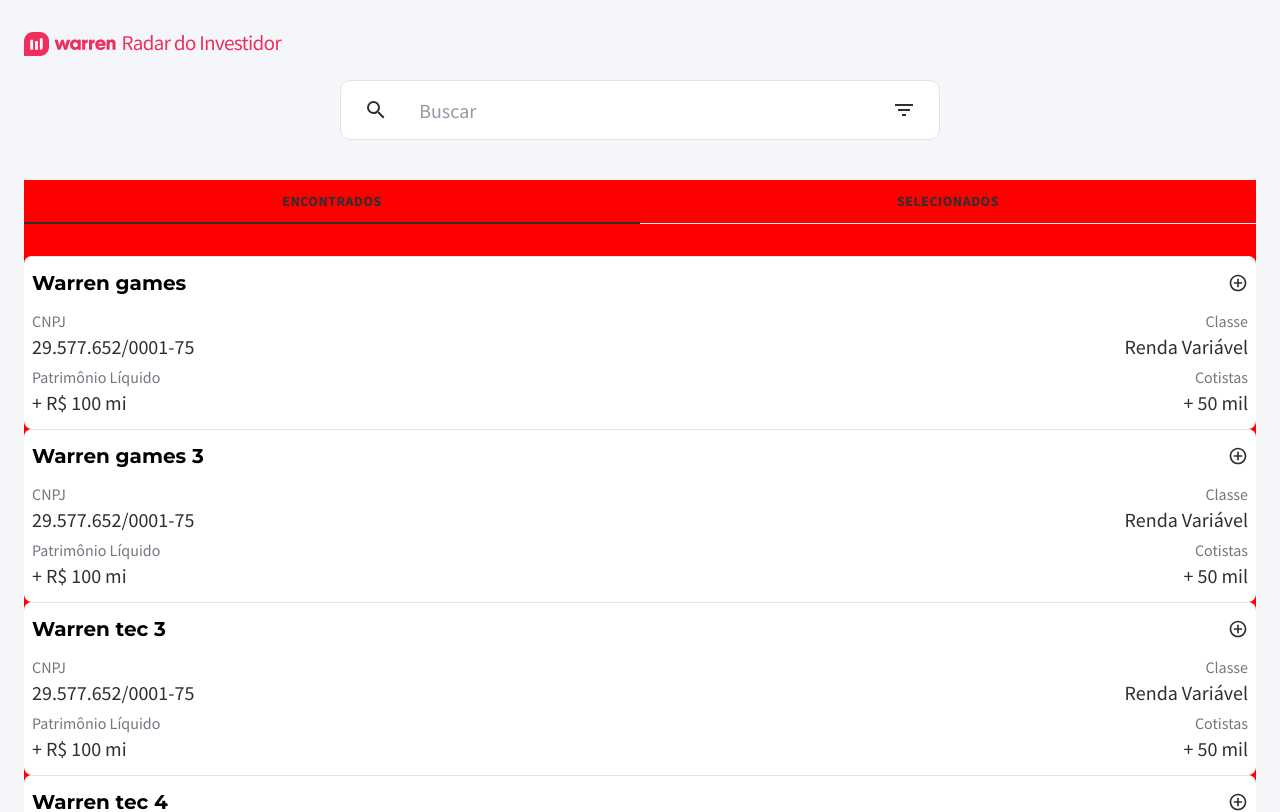
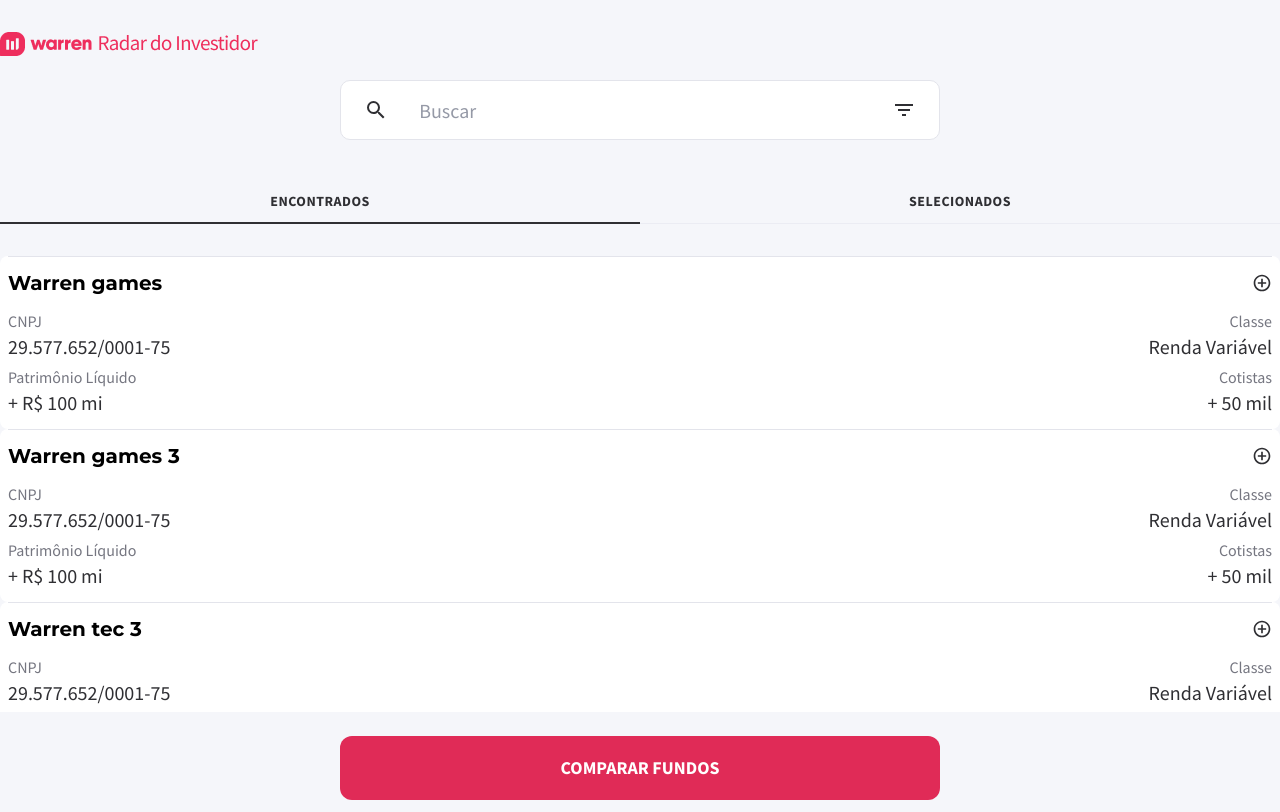
Before and after one commit to luizmellodev/radardoinvestidor-frontend, a Next.js app: page / in a window 1280 px wide. Shown: the top 812 px of the page. Built offline with nearby package versions, Linux system fonts and the light colour scheme.

Commit message:
fix overflow list bug

```diff
--- a/src/components/Screen/styles.ts
+++ b/src/components/Screen/styles.ts
@@ -1,6 +1,6 @@
 import styled from 'styled-components';
 
 export const Container = styled.div`
-  height: 100%;
-  padding: 32px 24px;
+  height: 100vh;
+  padding-top: 32px;
 `;
--- a/src/components/Tabs/Tab/styles.ts
+++ b/src/components/Tabs/Tab/styles.ts
@@ -1,5 +1,6 @@
 import styled from 'styled-components';
 
 export const Container = styled.div`
-  flex: 1;
+  flex: 1 1 auto;
+  overflow-y: auto;
 `;
--- a/src/components/Tabs/index.tsx
+++ b/src/components/Tabs/index.tsx
@@ -1,7 +1,7 @@
 import React, { ReactElement, useState } from 'react';
 
 import TabTitle from './TabTitle';
-import { Container, TabList } from './styles';
+import { Container, TabsHeader } from './styles';
 
 type TabsProps = {
   children: ReactElement[];
@@ -12,7 +12,7 @@
 
   return (
     <Container>
-      <TabList>
+      <TabsHeader>
         {children.map((tab, index) => (
           <TabTitle
             key={index}
@@ -22,7 +22,7 @@
             setSelectedTab={setSelectedTab}
           />
         ))}
-      </TabList>
+      </TabsHeader>
       {children[selectedTab]}
     </Container>
   );
--- a/src/components/Tabs/styles.ts
+++ b/src/components/Tabs/styles.ts
@@ -1,11 +1,13 @@
 import styled from 'styled-components';
 
 export const Container = styled.div`
+  min-height: 42px;
+  display: flex;
+  flex-direction: column;
   flex: 1;
-  background-color: red;
 `;
 
-export const TabList = styled.ul`
+export const TabsHeader = styled.ul`
   display: flex;
   list-style: none;
 `;
--- a/src/pages/index.tsx
+++ b/src/pages/index.tsx
@@ -4,7 +4,6 @@
 
 import SubmitButton from 'components/SubmitButton';
 import Screen from 'components/Screen';
-import SearchBar from 'components/SearchBar';
 import HeaderHome from 'components/HeaderHome';
 import FundCard from 'components/FundCard';
 import Loading from 'components/Loading';
@@ -33,16 +32,15 @@
 
 export default function Home() {
   const router = useRouter();
-  const { foundedFunds, filterFundByName, selectedFunds } = useContext(FundsContext);
-
-  const [searchText, setSearchText] = useState('');
+  const { foundedFunds, filterFundByName, selectedFunds } = useContext(
+    FundsContext
+  );
 
   const handleCompareButtonClick = () => {
     router.push('/comparacao');
   };
 
   const handleOnChangeText = async (searchText: string) => {
-    setSearchText(searchText);
     filterFundByName(searchText);
   };
 
@@ -68,18 +66,20 @@
             ) : (
               <List>
                 {foundedFunds.map((fund) => (
-                      <FundCard fund={fund} key={fund.razaoSocial} />
-                    ))}
+                  <FundCard fund={fund} key={fund.razaoSocial} />
+                ))}
               </List>
             )}
           </Tab>
           <Tab title="Selecionados">
             <List>
-              {selectedFunds.length
-                ? selectedFunds.map((fund) => (
-                    <FundCard fund={fund} key={fund.razaoSocial} />
-                  ))
-                : <p>Nenhum Fundo Selecionado</p>}
+              {selectedFunds.length ? (
+                selectedFunds.map((fund) => (
+                  <FundCard fund={fund} key={fund.razaoSocial} />
+                ))
+              ) : (
+                <p>Nenhum Fundo Selecionado</p>
+              )}
             </List>
           </Tab>
         </Tabs>
--- a/src/styles/global.ts
+++ b/src/styles/global.ts
@@ -9,7 +9,7 @@
   }
 
   html, body, #__next {
-    height: 100%;
+    height: 100vh;
   }
 
   body {
```
